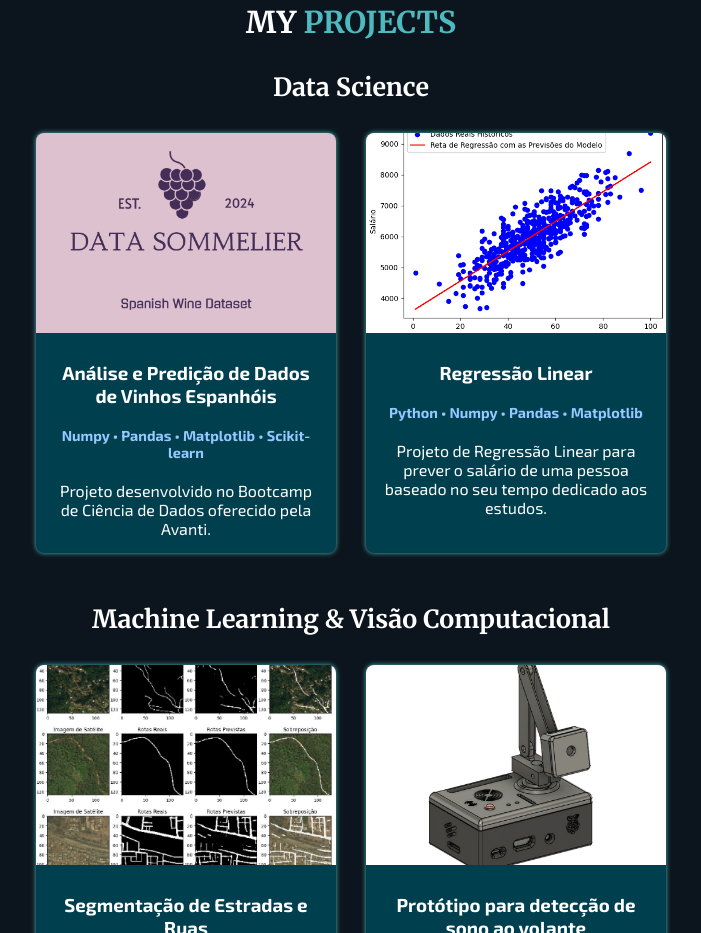
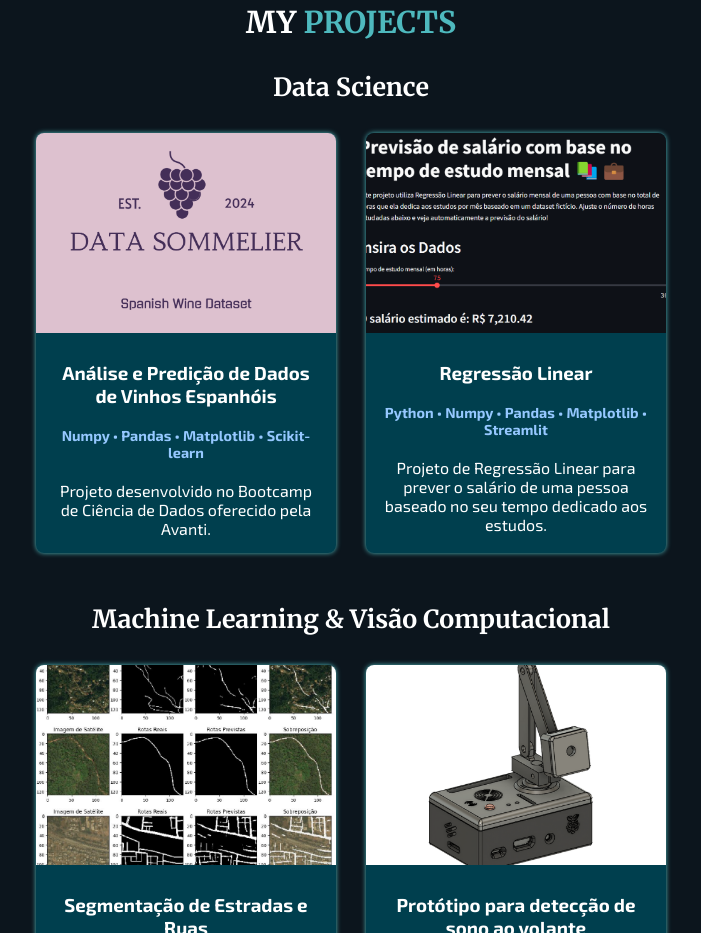
Before and after one commit to Lucas-p00/Lucas-p00.github.io, a plain HTML site: page index.html in a window 1280 px wide. Shown: the part 1697-2630 px from the top of the page, without its empty margins (289-990 px from the left). Drawn offline with nearby package versions, Linux system fonts and the light colour scheme.

Commit message:
Modificada imagem do projeto 2

```diff
--- a/index.html
+++ b/index.html
@@ -168,10 +168,10 @@
                     </div>
                 </div>
                 <div class="project-box">
-                    <img src="assets/projetos/cd-regressao_linear.png" alt="Projeto 3">
+                    <img src="assets/projetos/interface.png" alt="Projeto 3">
                     <div class="project-info">
                         <h3 class="project_name">Regressão Linear</h3>
-                        <h5 class="project-tech">Python • Numpy • Pandas • Matplotlib</h5>
+                        <h5 class="project-tech">Python • Numpy • Pandas • Matplotlib • Streamlit</h5>
                         <p>
                             Projeto de Regressão Linear para prever o salário de uma pessoa baseado no seu tempo
                             dedicado aos estudos.
```
Also changed, not shown: assets/projetos/interface.png (added).
